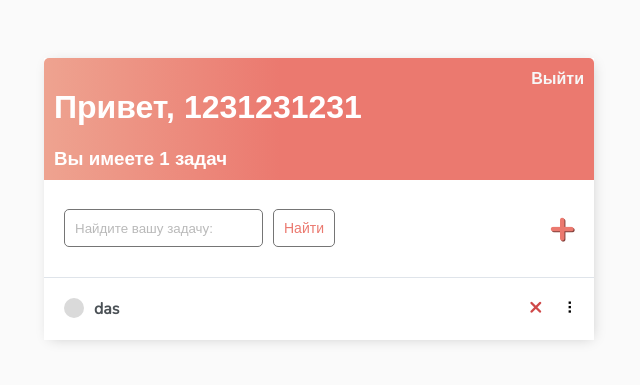
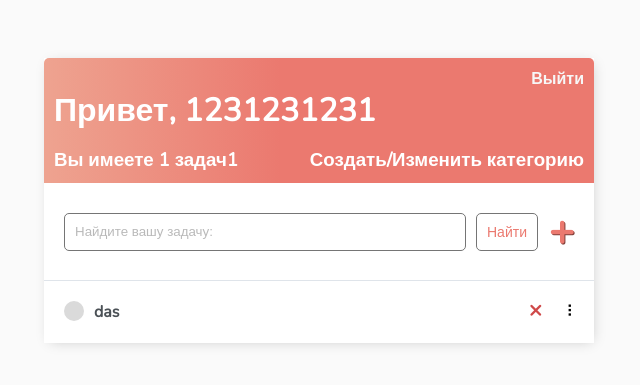
Before and after one commit to hezerford/todo-app, a Django app: page / in a window 1280 px wide. Shown: the top 385 px of the page, without its empty margins (321-961 px from the left). Run offline with Django 4.2, Linux system fonts and the light colour scheme; a user stored in the database is signed in; data comes from the database, SQL or seed files in the repository; both versions use the stored data as it was after the commit.

Commit message:
Added: Categories CRUD, New fonts Maked more fixes

```diff
--- a/main/admin.py
+++ b/main/admin.py
@@ -1,4 +1,5 @@
 from django.contrib import admin
-from .models import Task
+from .models import Task, Category
 
+admin.site.register(Category)
 admin.site.register(Task)
--- a/main/models.py
+++ b/main/models.py
@@ -1,15 +1,28 @@
+from django.utils import timezone
 from django.db import models
 from django.contrib.auth.models import User
+
+
+class Category(models.Model): # Таблица категория которая наследует models.Model
+    user = models.ForeignKey(User, on_delete=models.CASCADE, null=True)
+    name = models.CharField(max_length=100, verbose_name='Название категории') #varchar.Нам потребуется только имя категории
+    class Meta:
+        verbose_name = ("Category") # человекочитаемое имя объекта
+        verbose_name_plural = ("Categories")  #человекочитаемое множественное имя для Категорий
+    def __str__(self):
+        return self.name  # __str__ применяется для отображения объекта в интерфейсе
 
 class Task(models.Model):
     user = models.ForeignKey(User, on_delete=models.CASCADE, null=True, blank=True, verbose_name='Имя пользователя')
     title = models.CharField(max_length=200, verbose_name='Название задачи')
-    description = models.TextField(max_length=500,null=True, blank=True, verbose_name='Описание')
+    description = models.TextField(max_length=500, null=True, blank=True, verbose_name='Описание')
     complete = models.BooleanField(default=False, verbose_name='Выполнена?')
-    create = models.DateTimeField(auto_now_add=True)
+    create = models.DateTimeField(default=timezone.now)  # Изменено здесь
+    category = models.ForeignKey(Category, null=True, blank=True, on_delete=models.SET_NULL, verbose_name='Категория')
+    due_date = models.DateField(default=timezone.now)  # Изменено здесь
 
     def __str__(self):
         return self.title
 
     class Meta:
-        ordering = ['complete']
+        ordering = ['complete', '-create']
--- a/main/static/main/css/styles.css
+++ b/main/static/main/css/styles.css
@@ -4,18 +4,11 @@
     padding-top: 50px;
 }
 
-h1,
-h2,
-h3,
-h4,
-h5,
-h6 {
-    font-family: 'Raleway', sans-serif;
-}
-
 a,
 p {
-    color: #4b5156
+    color: #4b5156;
+    text-decoration: none;
+    font-size: 16px;
 }
 
 a {
@@ -123,7 +116,6 @@
     opacity: 0.6;
 }
 
-
 #add-link {
     color: #EB796F;
     text-decoration: none;
@@ -136,6 +128,10 @@
     justify-content: space-between;
     align-items: center;
     padding: 20px;
+}
+
+#search-add-wrapper input[type=text] {
+    width: 380px;
 }
 
 @media screen and (max-width:320px) {
@@ -197,6 +193,55 @@
 }
 
 #logout:hover {
-    margin: 5px;
     scale: 110%;
 }
+
+.categories {
+    display: flex;
+    flex-direction: column;
+    margin-left: 30px;
+    font-size: 18px;
+}
+
+.categories .button {
+    margin: 0 auto;
+    font-size: 16px;
+    margin-bottom: 10px;
+}
+
+.categories p input {
+    width: 90%;
+}
+
+.count-task {
+    display: flex;
+    align-items: center;
+    color: #fff;
+    justify-content: space-between;
+    background: linear-gradient(90deg, #EEA390 0%, #EB796F 43%, #EB796F 100%);
+
+    padding-left: 10px;
+    padding-right: 10px;
+    padding-bottom: 10px;
+}
+
+.count-task a {
+    font-size: 1.17em;
+    color: #fff;
+    text-decoration: none;
+}
+
+.category-text {
+    text-align: center;
+}
+
+.all-categories li {
+    font-size: 18px;
+}
+
+.category-wrapper {
+    display: flex;
+    justify-content: space-between;
+    align-items: center;
+    background-color: #fff;
+}
--- a/main/templates/main/task_confirm_delete.html
+++ b/main/templates/main/task_confirm_delete.html
@@ -10,6 +10,7 @@
         {% csrf_token %}
         <p>Вы уверены, что хотите удалить эту задачу? <b>"{{task}}"</b> </p>
         <input style="margin-left: 0px;" class="button" type="submit" value="Удалить" />
+        <a style="padding-left: 10px;" href="{% url 'tasks' %}">Отмена</a>
     </form>
 </div>
 
--- a/main/templates/main/task_list.html
+++ b/main/templates/main/task_list.html
@@ -1,11 +1,11 @@
 {% extends 'main/main.html' %}
 {% block content %}
+{% load custom_filters %}
 
 <script src="https://cdn.jsdelivr.net/npm/sortablejs@latest/Sortable.min.js"></script>
 <div class="header-bar">
     <div>
-        <h1>Привет, {{request.user|title}}</h1>
-        <h3 style="margin:0">Вы имеете {{count}} задач</h3>
+        <h1 style="margin-bottom: 5px;">Привет, {{request.user|title}}</h1>
     </div>
 
     {% if request.user.is_authenticated %}
@@ -13,10 +13,15 @@
     <a href="{% url 'login' %}">Авторизоваться</a> {% endif %}
 </div>
 
+<div class="count-task">
+    <h3 style="margin:0">Вы имеете {{ count }} задач{{ count|tasks_suffix }}</h3>
+    <a href="{% url 'category-add' %}">Создать/Изменить категорию</a>
+</div>
+
 
 <div id="search-add-wrapper">
     <form method="GET" style="display: flex;">
-        <input type='text' name='search-area' placeholder="Найдите вашу задачу: " value="{{search_input}}">
+        <input class="search-task" type='text' name='search-area' placeholder="Найдите вашу задачу: " value="{{search_input}}">
         <input class="button" type="submit" value='Найти'>
     </form>
     {% if tasks|length > 0 %}
--- a/main/urls.py
+++ b/main/urls.py
@@ -1,5 +1,5 @@
 from django.urls import path
-from .views import TaskList, TaskDetail, TaskCreate, TaskUpdate, DeleteView, CustomLoginView, LogoutView, TaskReorder, RegisterPage
+from .views import TaskList, TaskDetail, TaskCreate, TaskUpdate, DeleteView, CustomLoginView, LogoutView, TaskReorder, RegisterPage, CategoryCreate, CategoryUpdate, CategoryDelete
 
 urlpatterns = [
     path('login/', CustomLoginView.as_view(), name='login'),
@@ -8,8 +8,12 @@
 
     path('', TaskList.as_view(), name='tasks'),
     path('task/<int:pk>/', TaskDetail.as_view(), name='task'),
-    path('task-create', TaskCreate.as_view(), name='task-create'),
-    path('task-update/<int:pk>', TaskUpdate.as_view(), name='task-update'),
-    path('task-delete/<int:pk>', DeleteView.as_view(), name='task-delete'),
-    path('task-reorder/', TaskReorder.as_view(), name='task-reorder'),
+    path('task/create', TaskCreate.as_view(), name='task-create'),
+    path('task/update/<int:pk>', TaskUpdate.as_view(), name='task-update'),
+    path('task/delete/<int:pk>', DeleteView.as_view(), name='task-delete'),
+    path('task/reorder/', TaskReorder.as_view(), name='task-reorder'),
+
+    path('category/add/', CategoryCreate.as_view(), name='category-add'),
+    path('category/update/<int:pk>', CategoryUpdate.as_view(), name='category-update'),
+    path('category/delete/<int:pk>', CategoryDelete.as_view(), name='category-delete')
 ]
--- a/main/views.py
+++ b/main/views.py
@@ -1,7 +1,7 @@
 from django.shortcuts import render, redirect
 from django.views.generic import ListView, DetailView, CreateView, UpdateView, DeleteView, View, FormView
 from django.urls import reverse_lazy
-from .models import Task
+from .models import Task, Category
 from .forms import PositionForm
 
 from django.db import transaction
@@ -10,6 +10,12 @@
 from django.contrib.auth.views import LoginView, LogoutView
 from django.contrib.auth.forms import UserCreationForm
 from django.contrib.auth import login
+
+def get_default_category(user):
+    category, created = Category.objects.get_or_create(name='Нет категории', user=None)
+    category.user = user
+    category.save()
+    return category
 
 class CustomLoginView(LoginView):
     template_name = 'main/login.html'
@@ -61,16 +67,22 @@
 
 class TaskCreate(LoginRequiredMixin, CreateView):
     model = Task
-    fields = ['title', 'description', 'complete']
+    fields = ['title', 'description', 'category', 'complete']
     success_url = reverse_lazy('tasks')
 
     def form_valid(self, form):
         form.instance.user = self.request.user
+        categories = Category.objects.filter(user=self.request.user)
+
+        if categories.exists():
+            default_category = None
+            form.instance.category = default_category
+
         return super(TaskCreate, self).form_valid(form)
 
 class TaskUpdate(LoginRequiredMixin, UpdateView):
     model = Task
-    fields = ['title', 'description', 'complete']
+    fields = ['title', 'description', 'category', 'complete']
     success_url = reverse_lazy('tasks')
 
 class DeleteView(LoginRequiredMixin, DeleteView):
@@ -89,3 +101,46 @@
                 self.request.user.set_task_order(positionList)
 
         return redirect(reverse_lazy('tasks'))
+
+class CategoryCreate(LoginRequiredMixin, CreateView):
+    model = Category
+    fields = ['name']
+    template_name = 'main/category_form.html'
+    success_url = reverse_lazy('tasks')
+
+    def get_context_data(self, **kwargs):
+        context = super().get_context_data(**kwargs)
+        context["categories"] = Category.objects.filter(user=self.request.user)
+        context['form_title'] = 'Добавить категорию'
+        return context
+
+    def form_valid(self, form):
+        form.instance.user = self.request.user
+        return super().form_valid(form)
+
+class CategoryUpdate(LoginRequiredMixin, UpdateView):
+    model = Category
+    fields = ['name']
+    template_name = 'main/category_update.html'
+    success_url = reverse_lazy('tasks')
+
+    def get_context_data(self, **kwargs):
+        context = super().get_context_data(**kwargs)
+        context["categories"] = Category.objects.filter(user=self.request.user)
+        context['form_title'] = 'Изменить категорию'
+        return context
+
+
+class CategoryDelete(DeleteView, LoginRequiredMixin):
+    model = Category
+    context_object_name = 'category'
+    success_url = reverse_lazy('tasks')
+
+    def delete(self, request, *args, **kwargs):
+        category = self.get_object()
+
+        tasks_with_category = Task.objects.filter(category=category)
+        general_category = Category.objects.get(user=None, name='Нет категории')
+        tasks_with_category.update(category=general_category)
+
+        return super().delete(request, *args, **kwargs)
```
Also changed, not shown: db.sqlite3, main/migrations/0001_initial.py.
